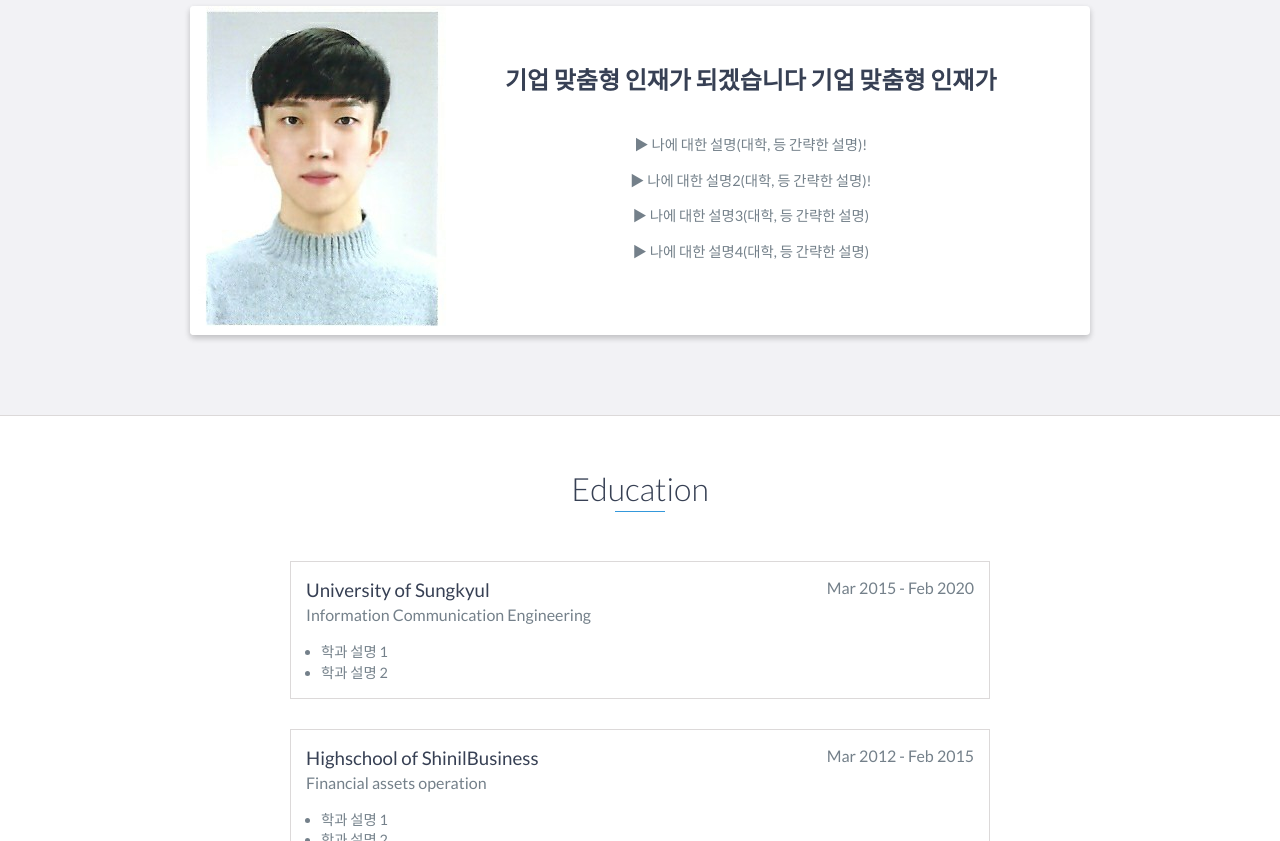
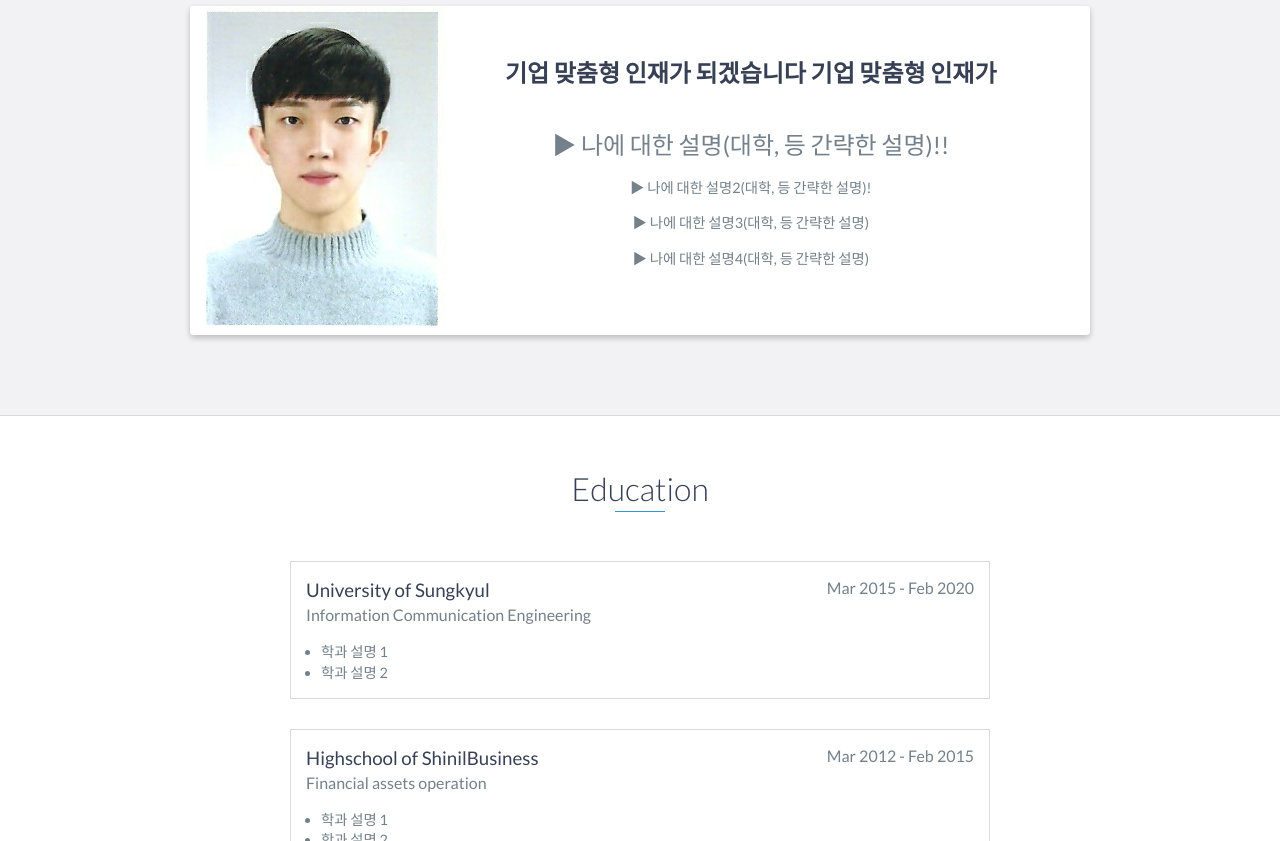
Before and after one commit to seongsik-choi/seongsik-choi.github.io, a website: page index.html in a window 1280 px wide. Shown: the part 940-1781 px from the top of the page. Drawn offline with nearby package versions, Linux system fonts and the light colour scheme.

Commit message:
Update index.html

```diff
--- a/index.html
+++ b/index.html
@@ -77,9 +77,9 @@
                     <div class="project-info">
                         <h3><b>기업 맞춤형 인재가 되겠습니다 기업 맞춤형 인재가</b></h3>
                         <br>
-                        <p>
-                            ▶ 나에 대한 설명(대학, 등 간략한 설명)!
-                        </p>
+                        <p><font size = "5">
+                            ▶ 나에 대한 설명(대학, 등 간략한 설명)!!
+                        </font></p>
                         <p>
                             ▶ 나에 대한 설명2(대학, 등 간략한 설명)!
                         </p>
```
